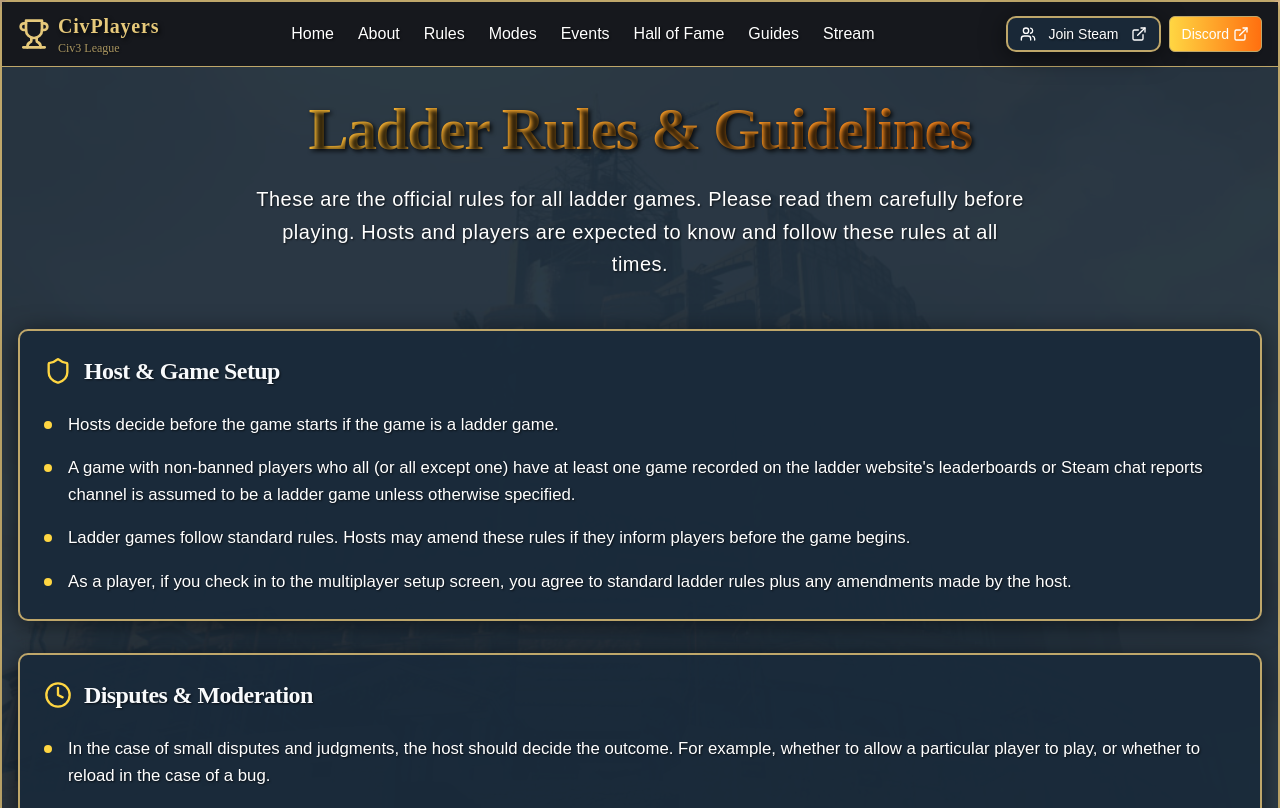
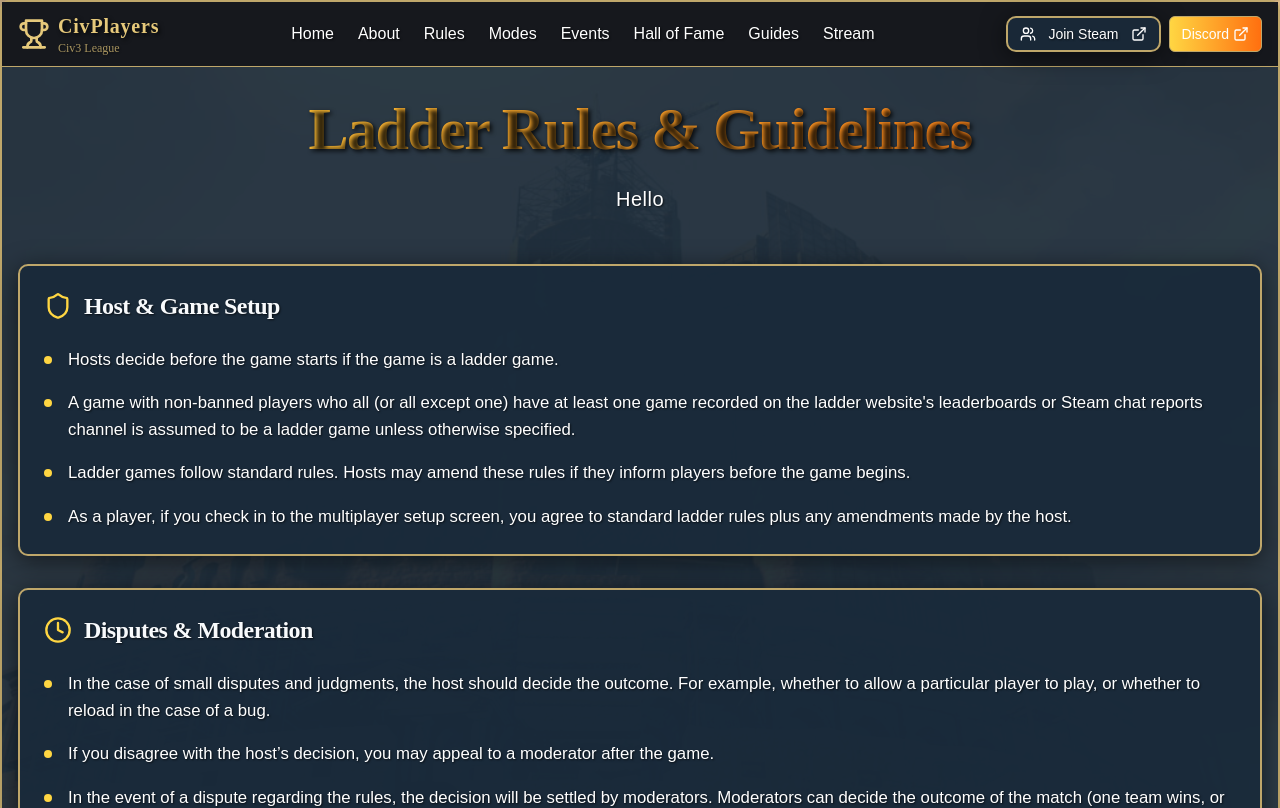
Before and after one commit to VladPocris/CivPlayers-Civ3-League, a React (Vite) app: page /CivPlayers-Civ3-League/rules in a window 1280 px wide. Shown: the top 808 px of the page. Built offline with nearby package versions, Linux system fonts and the light colour scheme; a web font is replaced by a local one.

Commit message:
Tutorial imported

```diff
--- a/src/pages/Rules.tsx
+++ b/src/pages/Rules.tsx
@@ -58,8 +58,7 @@ const Rules = () => {
             Ladder Rules & Guidelines
           </h1>
           <p className="text-xl leading-relaxed tracking-wide max-w-3xl mx-auto" style={{ color: '#fff' }}>
-            These are the official rules for all ladder games. Please read them carefully before playing.
-            Hosts and players are expected to know and follow these rules at all times.
+            Hello
           </p>
         </div>
 
```
Also changed, not shown: 1 other file (tests, documents, lock files or other folders).
